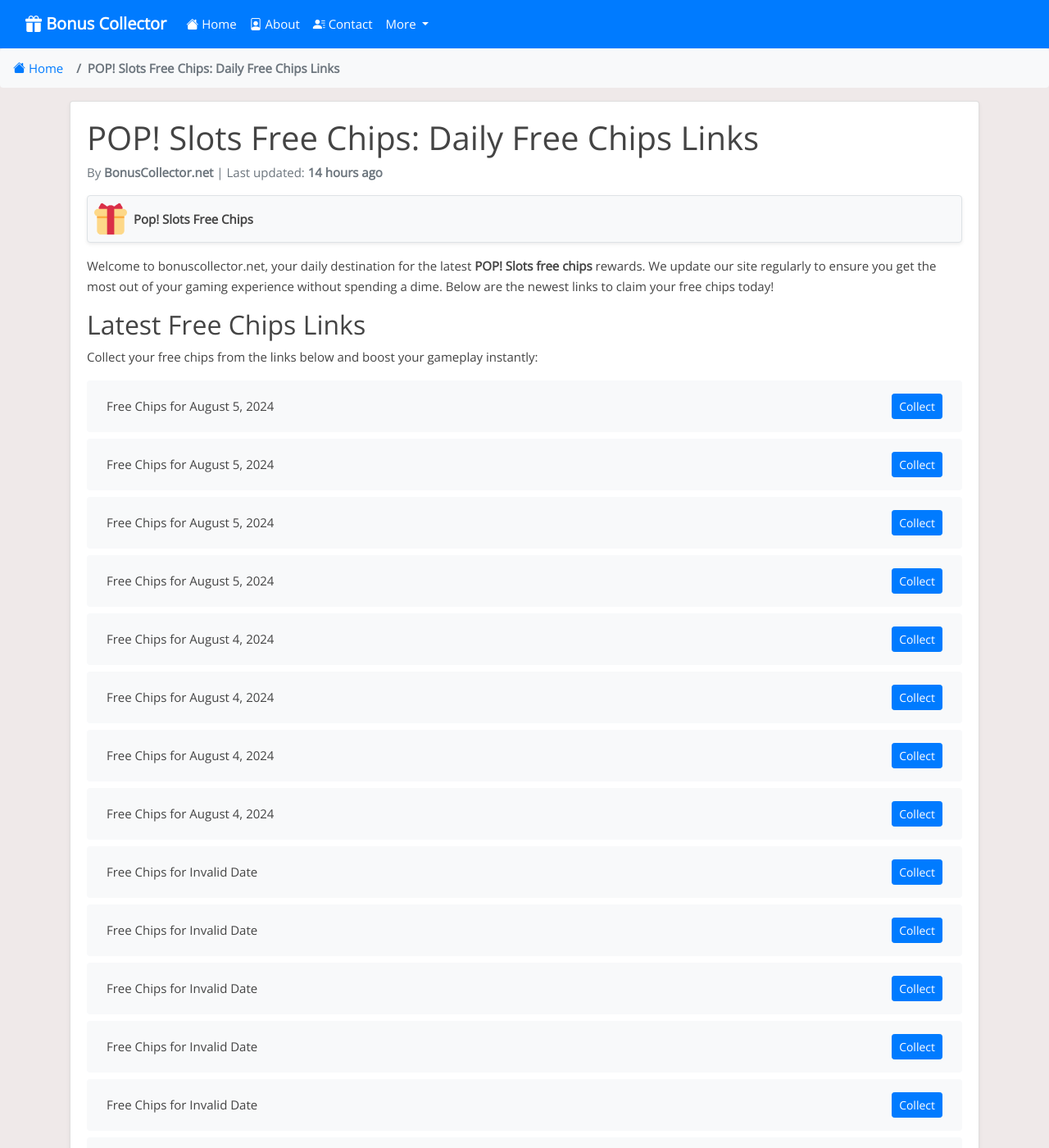
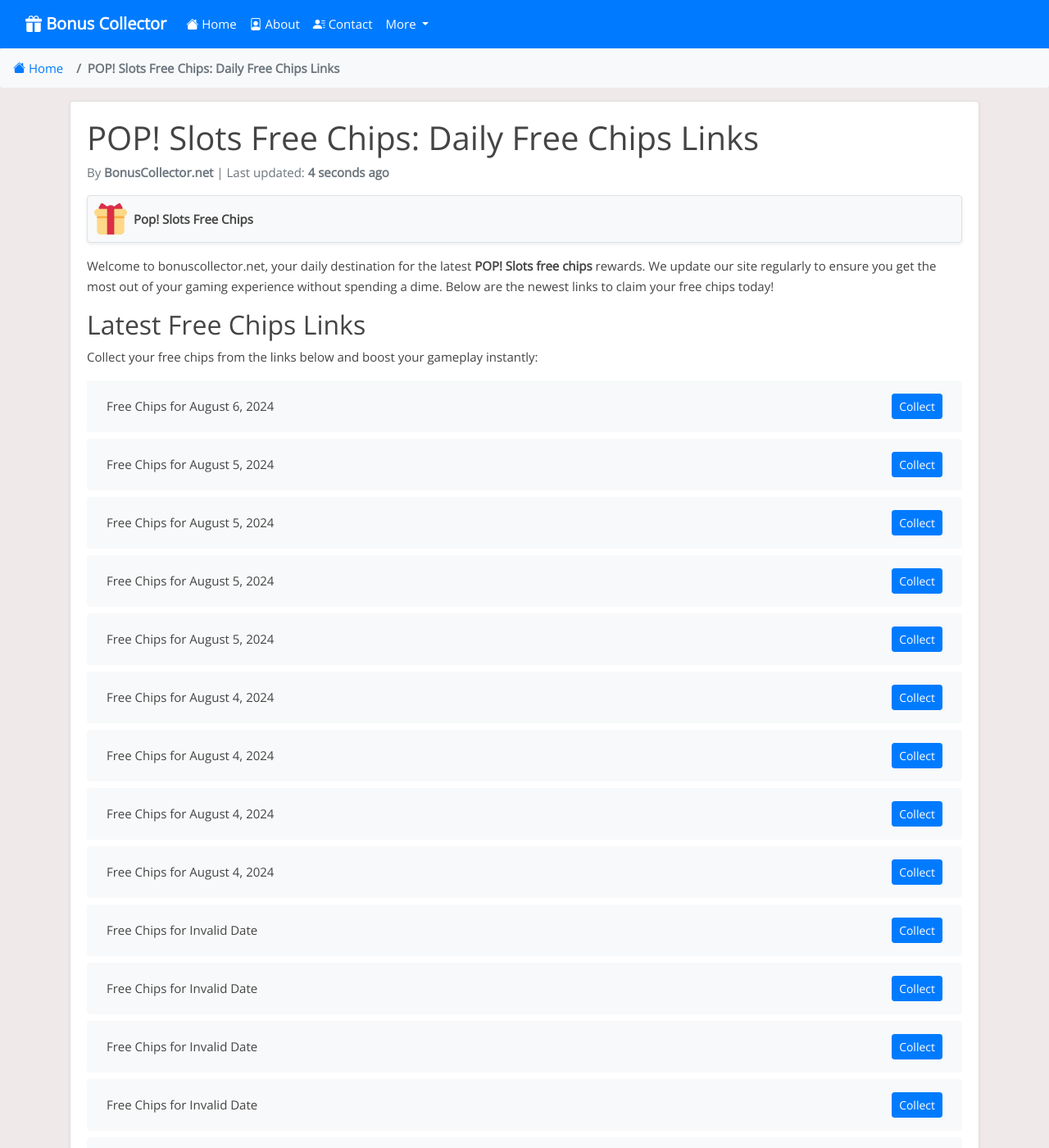
Before and after one commit to Prollad99/bs-net, a Jekyll site: the page built from _posts/2024-06-29-pop-slots.md, in a window 1280 px wide and 1400 px high. Shown: the whole window at 82% size. Built offline with Jekyll 4.4.1, drawn with Linux system fonts in a browser that asks for light colours; nearby versions of some CDN libraries; comment, search, counter and statistics services are not loaded.

Commit message:
Update pop-slots reward links and last modified date

```diff
--- a/_data/include_files.yml
+++ b/_data/include_files.yml
@@ -44,7 +44,7 @@
   last_modified: 2024-08-05 13:32:10
 
 pop-slots.html:
-  last_modified: 2024-08-05 13:11:48
+  last_modified: 2024-08-06 04:09:26
 
 bingo-blitz.html:
   last_modified: 2024-08-05 17:34:00
--- a/_includes/pop-slots.html
+++ b/_includes/pop-slots.html
@@ -1,4 +1,8 @@
 <ul class="list-group mt-3 mb-4">
+  <li class="list-group-item d-flex justify-content-between align-items-center">
+    <span>Free Chips for August 6, 2024</span>
+    <a href="https://popslots.casino/3Ywhs3V" class="btn btn-primary btn-sm">Collect</a>
+  </li>
   <li class="list-group-item d-flex justify-content-between align-items-center">
     <span>Free Chips for August 5, 2024</span>
     <a href="https://popslots.casino/3yn9GyV" class="btn btn-primary btn-sm">Collect</a>
@@ -395,8 +399,4 @@
     <span>Free Chips for Invalid Date</span>
     <a href="https://popslots.casino/3WtKNeh" class="btn btn-primary btn-sm">Collect</a>
   </li>
-  <li class="list-group-item d-flex justify-content-between align-items-center">
-    <span>Free Chips for Invalid Date</span>
-    <a href="https://popslots.casino/4bD95qn" class="btn btn-primary btn-sm">Collect</a>
-  </li>
 </ul>
```
Also changed, not shown: links-json/pop-slots.json (+4 -3 lines).
